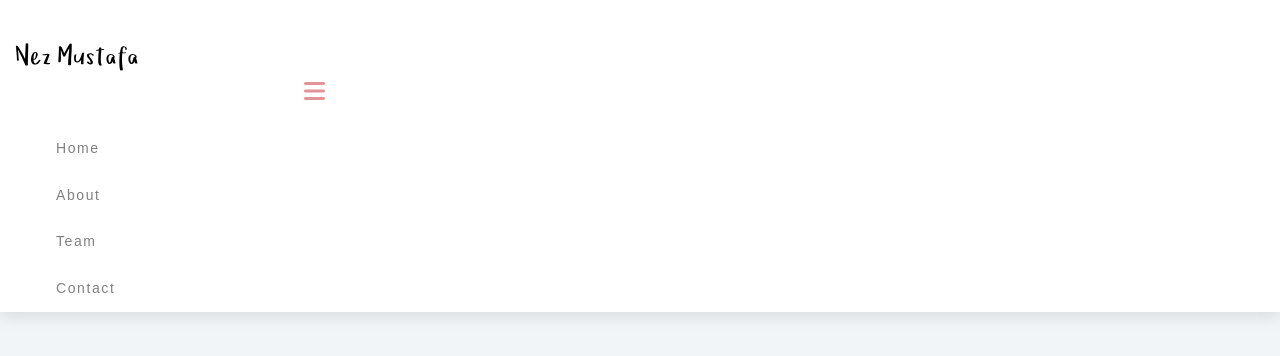
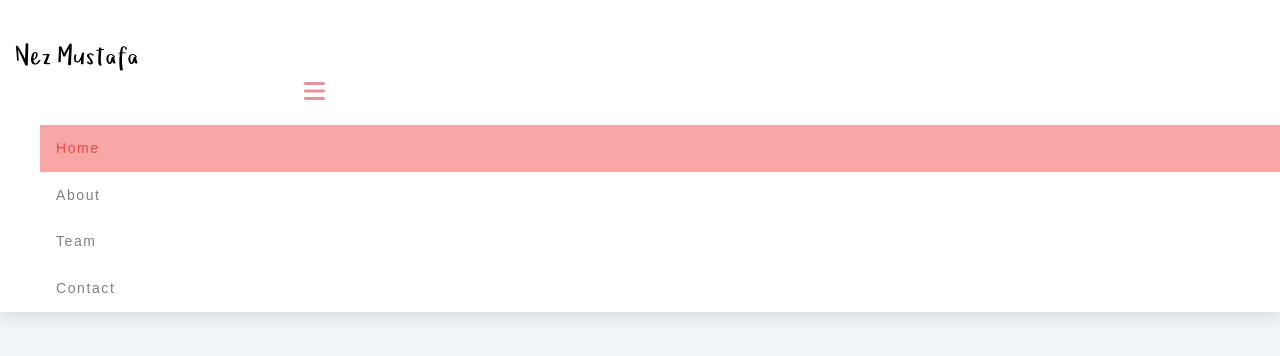
Before and after one commit to nezmustafa123/responsivenavbar, a plain HTML site: page index.html in a window 1280 px wide. In both pictures the pointer is over the link "Home". Drawn offline with Linux system fonts and the light colour scheme.

Commit message:
navbar colour

```diff
--- a/style.css
+++ b/style.css
@@ -32,4 +32,10 @@ nav {
   letter-spacing: 0.1rem;
   display: block;
   padding: 0.5rem 1rem;
+  transition: all 0.3s linear;
 }
+
+.menu a:hover {
+  color: #e94949;
+  background: #f8a5a5;
+}
```
